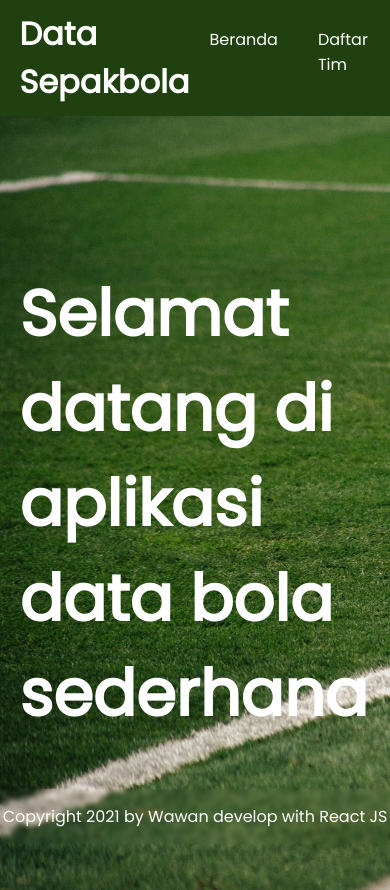
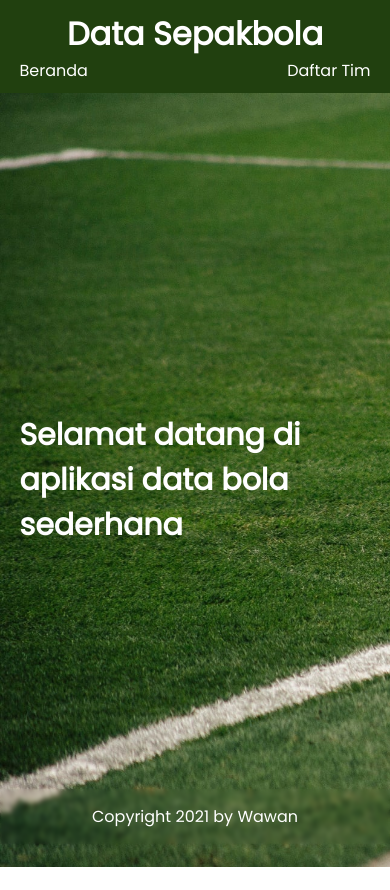
Before and after one commit to wawan-setiawan19/football-react-app, a React (Create React App) app: page / in a window 390 px wide. After the commit the page ends 867 px from the top, so only its background shows below. Built offline with nearby package versions, Linux system fonts and the light colour scheme.

Commit message:
mobile view

```diff
--- a/src/components/DetailClub.jsx
+++ b/src/components/DetailClub.jsx
@@ -17,7 +17,8 @@ const DetailClub = () => {
 
   useEffect(() => {
     getDetail(id_team)
-  },)
+  }, [id_team])
+
 console.log(detail[0]);
   return (
     <div className="container">
@@ -25,6 +26,17 @@ console.log(detail[0]);
       {detail[0] !== undefined ? <h2>{detail[0].strTeam}</h2> :
       <h2>Nama Tim</h2>
       }
+      <WrapperSkeleton
+        child={
+          <>
+            <BasicSkeleton type="image" widthSkeleton="150"/>
+            <BasicSkeleton type="title" widthSkeleton="100%"/>
+            <BasicSkeleton type="text" widthSkeleton="100%"/>
+            <BasicSkeleton type="text" widthSkeleton="100%"/>
+            <BasicSkeleton type="text" widthSkeleton="100%"/>
+          </>
+      }
+      />
       <WrapperSkeleton
         heightWrapper='200'
         child={
--- a/src/components/Footer.jsx
+++ b/src/components/Footer.jsx
@@ -1,12 +1,16 @@
 import '../styles/footer.css'
-const Footer = ({ background, position }) => {
+const Footer = ({ background }) => {
   const style = {
     backgroundColor: background,
-    position: position,
   }
   return (
     <footer style={style}>
-      Copyright 2021 by Wawan develop with React JS
+      <div className="not-mobile">
+        Copyright 2021 by Wawan develop with React JS
+      </div>
+      <div className="mobile">
+        Copyright 2021 by Wawan
+      </div>
     </footer>
   )
 }
--- a/src/skeletons/BasicSkeleton.jsx
+++ b/src/skeletons/BasicSkeleton.jsx
@@ -3,7 +3,7 @@ const BasicSkeleton = ({ type, widthSkeleton }) => {
   const classes = `skeleton ${type}`;
 
   return (
-    <div className={classes} style={{width:`${widthSkeleton}px`,}}>
+    <div className={classes} style={{width:widthSkeleton,}}>
       <div className="shimer"></div>
     </div>
   )
--- a/src/skeletons/CardSkeleton.jsx
+++ b/src/skeletons/CardSkeleton.jsx
@@ -2,9 +2,9 @@ import '../styles/card.css'
 import BasicSkeleton from './BasicSkeleton'
 const CardSkeleton = () => {
   return (
-    <div className="card">
+    <div className="card card-skeleton">
       <BasicSkeleton type="image"/>
-      <BasicSkeleton type="title" />
+      <BasicSkeleton type="title" widthSkeleton="100%"/>
     </div>
   )
 }
--- a/src/styles/card.css
+++ b/src/styles/card.css
@@ -8,6 +8,7 @@
   position: relative;
   overflow: hidden;
 }
+
 
 .card-image img {
   padding: 20px;
@@ -25,3 +26,22 @@ a {
   text-decoration: none;
   color: black;
 }
+
+@media screen and (max-width:576px) {
+  a {
+    flex-basis: 50%;
+  }
+
+  .card-image img {
+    padding: 10px;
+  }
+
+  .card-title {
+    font-size: 16px;
+  }
+
+  .card-skeleton {
+    width: calc(50% - 10px);
+    padding: 10px;
+  }
+}
--- a/src/styles/footer.css
+++ b/src/styles/footer.css
@@ -6,4 +6,20 @@ footer {
   bottom: 0;
   z-index: 2;
   width: 100%;
+  position: fixed;
 }
+
+.mobile{
+  display: none;
+}
+
+@media screen and (max-width:576px){
+  .not-mobile{
+    display: none;
+  }
+
+  .mobile{
+    width: 100%;
+    display: inline-block;
+  }
+}
--- a/src/styles/header.css
+++ b/src/styles/header.css
@@ -11,6 +11,7 @@ header .container {
   display: flex;
   justify-content: space-between;
   align-items: baseline;
+  flex-wrap: wrap;
 }
 
 .brand-name {
@@ -23,9 +24,29 @@ ul {
   display: flex;
 }
 
+
 ul li {
   margin-left: 20px;
   margin-right: 20px;
+}
+
+@media screen and (max-width:576px) {
+  .brand-name{
+    width: 100%;
+    text-align: center;
+  }
+
+  nav{
+    width: 100%;
+  }
+
+  ul{
+    justify-content: space-between;
+  }
+
+  ul li{
+    margin: 0;
+  }
 }
 
 .link {
--- a/src/styles/home.css
+++ b/src/styles/home.css
@@ -19,6 +19,7 @@
 
 @media screen and (max-width:1200px) {
   .banner h2 {
-    width: 100%;
+    width: 80%;
+    font-size: 30px;
   }
 }
--- a/src/styles/list.css
+++ b/src/styles/list.css
@@ -2,4 +2,5 @@
   display: flex;
   flex-wrap: wrap;
   justify-content: space-between;
+  margin: 10px 0 60px 0;
 }
--- a/src/styles/main.css
+++ b/src/styles/main.css
@@ -1,3 +1,3 @@
 main {
-  min-height: 80vh;
+  min-height: 90vh;
 }
--- a/src/styles/skeleton.css
+++ b/src/styles/skeleton.css
@@ -6,19 +6,21 @@
   overflow: hidden;
 }
 
-.wrapper{
+.wrapper {
   background-color: #f6f6f6;
   padding: 10px;
   position: relative;
   border-radius: 4px;
+  margin: 10px 0;
 }
 
 .title {
+  width: 200px;
   height: 32px;
-  margin-bottom: 20px;
 }
 
-.text{
+
+.text {
   height: 20px;
 }
 
@@ -26,6 +28,12 @@
   margin: 0 auto;
   height: 250px;
   border-radius: 4px;
+}
+
+@media screen and (max-width:576px) {
+  .image {
+    height: 150px;
+  }
 }
 
 .second {
```
